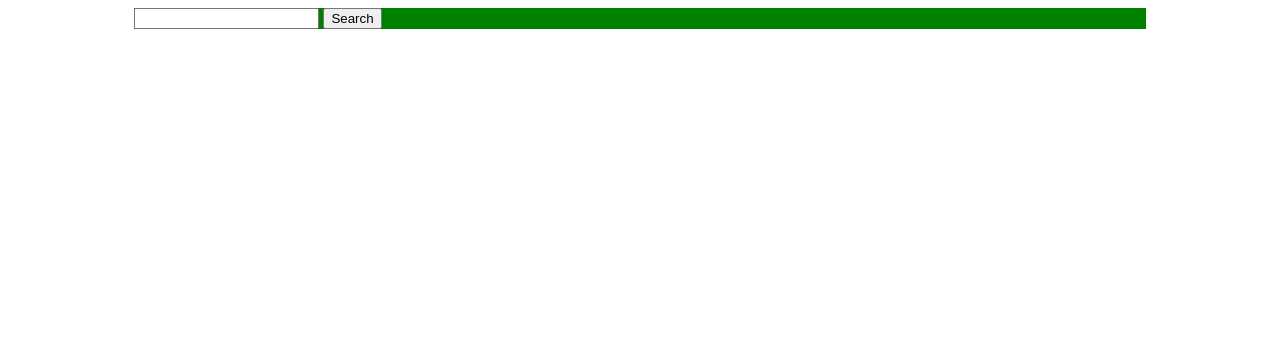
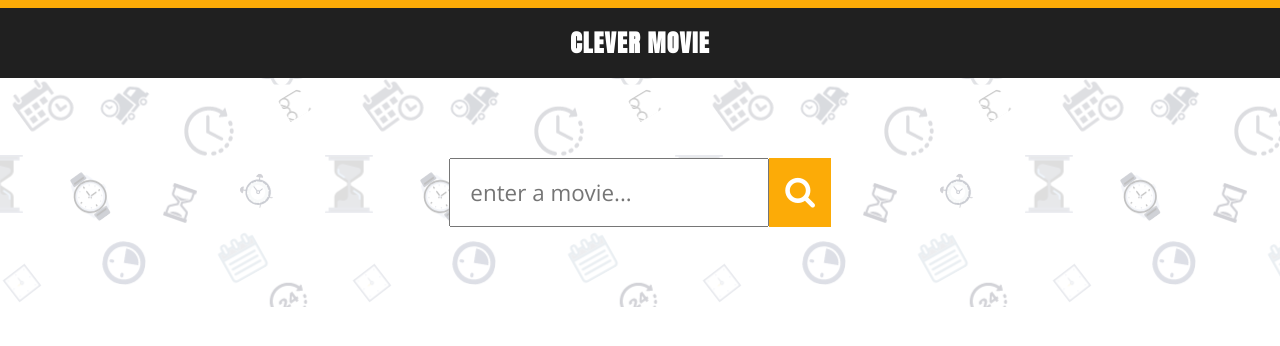
Before and after one commit to CleverProgrammer/cp-django-movie-app, a Django app: page / in a window 1280 px wide. Shown: the top 346 px of the page. Run offline with Django 3.2, Linux system fonts and the light colour scheme.

Commit message:
Add a frontend which by default shows all movies. It shows only found movies once you submit your search query.

```diff
--- /dev/null
+++ b/polls/static/polls/app.css
@@ -0,0 +1,113 @@
+@import url('https://fonts.googleapis.com/css?family=Open+Sans:400,600,700');
+@import url('https://fonts.googleapis.com/css?family=Anton');
+
+* {
+    box-sizing: border-box;
+    margin: 0;
+    padding: 0;
+}
+
+html {
+    font-size: 16px;
+}
+
+body::before {
+    position: absolute;
+    top: 0;
+    left: 0;
+    width: 100%;
+    content: " ";
+	border-bottom: 0.5rem solid #FCAB07;
+    z-index: 9999;
+}
+
+.container {
+    max-width: 1140px;
+    margin: 0 auto;
+}
+
+.nav {
+    margin-top: 0.5rem;
+    background: #202020;
+    height: 4.375rem;
+    display: flex;
+    align-items: center;
+    justify-content: center;
+}
+
+.nav__header {
+    text-transform: uppercase;
+    letter-spacing: 1.2px;
+    font-family: 'Anton', sans-serif;
+    color: #fff;
+}
+
+.search-form {
+    padding: 5rem;
+    text-align: center;
+    display: flex;
+    justify-content: center;
+}
+
+.search-form__query {
+    width: 20rem;
+    font-size: 1.4rem;
+    padding: 1rem 1.2rem;
+    font-family: 'Open Sans', sans-serif;
+	caret-color: #FCAB07;
+}
+
+.search-form__query:focus {
+    outline: none;
+}
+
+.search-form__icon {
+    background-color: #FCAB07;
+    font-size: 2rem;
+    padding: 1rem;
+}
+
+.search-form__icon > .fa-search {
+    color: white;
+}
+
+.main {
+    background: #fc4a1a; /* fallback for old browsers */
+    background-image: url('./clock-pattern.png');
+}
+
+.result {
+    background-image: linear-gradient(#fff 0%, #FCA10D 150%);
+    height: auto;
+}
+
+.movies {
+    display: flex;
+    flex-wrap: wrap;
+    overflow: scroll;
+}
+
+.movies::-webkit-scrollbar {
+    display: none;
+}
+
+.movies__item {
+    width: 33.33333%;
+    max-height: 26rem;
+}
+
+.movies__item-title {
+
+}
+
+.movies__item-image {
+    transition: 0.3s all ease-in-out;
+	width: 100%;
+    filter: brightness(35%);
+    height: auto;
+}
+
+.movies__item-image:hover {
+	filter: brightness(100%);
+    cursor: pointer;
+}
--- a/polls/templates/polls/movies.html
+++ b/polls/templates/polls/movies.html
@@ -1,35 +1,47 @@
 <!DOCTYPE html>
-
+{% load static %}
 
 <html>
 
     <head>
-
-
+        <link rel="stylesheet" href="https://cdnjs.cloudflare.com/ajax/libs/font-awesome/4.7.0/css/font-awesome.min.css">
+		<link rel="stylesheet" href="{% static 'polls/app.css' %}" />
     </head>
 
     <body>
+        <div class="wrapper">
+            <nav class="nav">
+                <div class="container">
+                	<h1 class="nav__header">Clever Movie</h1>
+                </div>
+            </nav>
 
-        <div style="width: 80%; margin: 0 auto; background-color: green;">
+            <main class="main">
+                <div class="container">
+                	<form class="search-form" action="/search">
+						<input placeholder="enter a movie..." class="search-form__query" type="text" name="query"/>
+                        <span class="search-form__icon"><i class="fa fa-search" aria-hidden="true"></i></span>
+                    </form>
+                </div>
+            </main>
 
-            <form method="get" action="/search/">
-                <input type="text" name="query">
-                <input type="submit" value="Search">
-            </form>
+            <section class="result">
+            	<div class="container">
+					<div class="movies">
+						{% for el in search_result %}
+                        	<div class="movies__item">
+                                <div class="movies__item-title">
+                                   {{ el.fields.Name }}
+                                </div>
+                                <img class="movies__item-image" src='{{ el.fields.Photos.0.url }}' />
+                        	</div>
+                        {% endfor %}
+					</div>
+            	</div>
+            </section>
 
         </div>
 
-        {% for el in search_result %}
-        <div>
-                    	{{ el.fields.Name }}
-        </div>
-
-        	{% for photo in el.fields.Photos %}
-        		<img src='{{ photo.url }}' />
-        	{% endfor %}
-
-        	<img src='{{ el.fields.url }}' />
-        {% endfor %}
 
 
     </body>
```
Also changed, not shown: polls/static/polls/clock-pattern.png (added).
